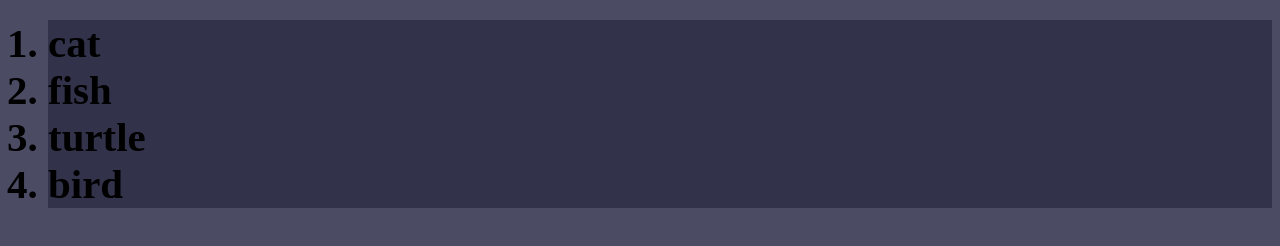
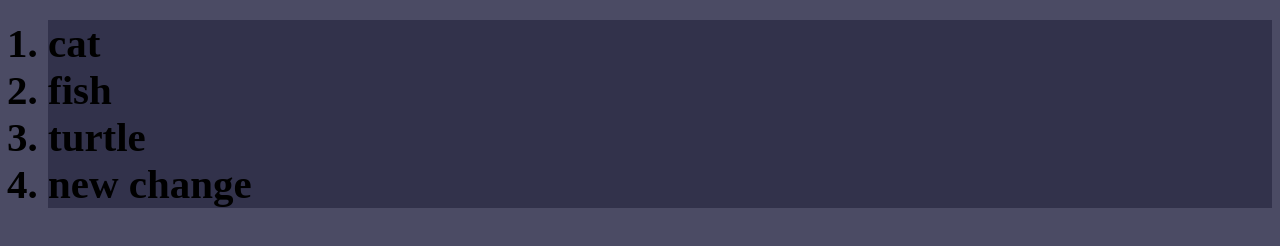
Before and after one commit to staten-island-tech/intro-to-html-ashikgligich, a plain HTML site: page index.html in a window 1280 px wide. Shown: the part 670-916 px from the top of the page. Drawn offline with Linux system fonts and the light colour scheme.

Commit message:
new change

```diff
--- a/index.html
+++ b/index.html
@@ -28,7 +28,8 @@
         <li>cat</li>
         <li>fish</li>
         <li>turtle</li>
-        <li>bird</li>
+        <li>new change</li>
+
       </h3>
     </ol>
     <h3>my parents work in very technology oriented jobs father as database manager and mother as director of technology</h3>
```
